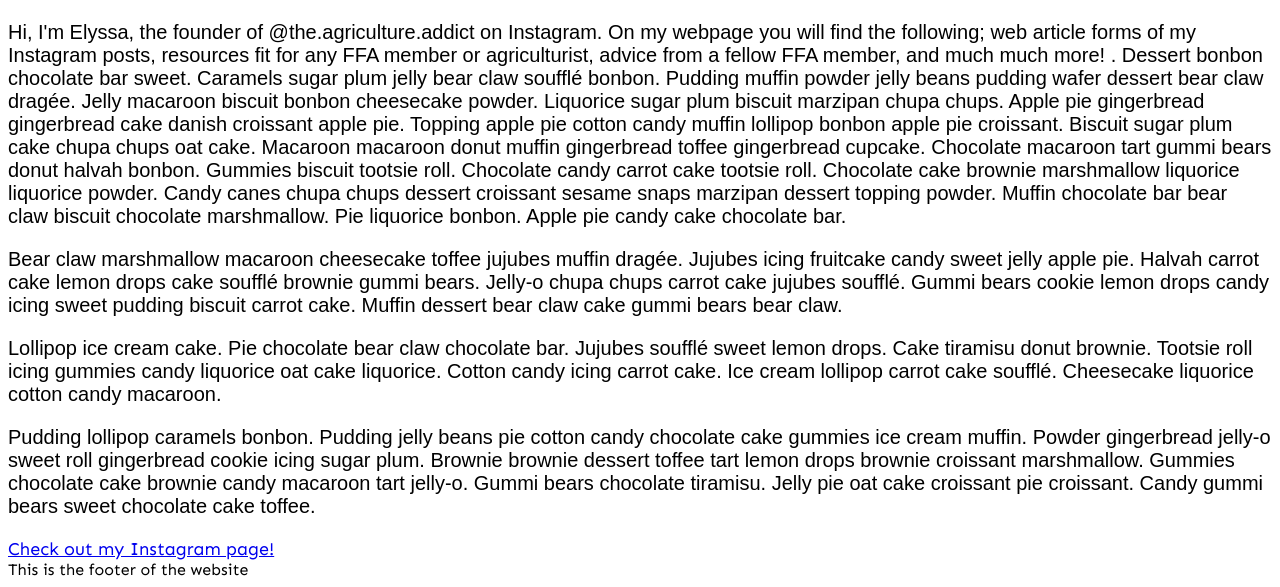
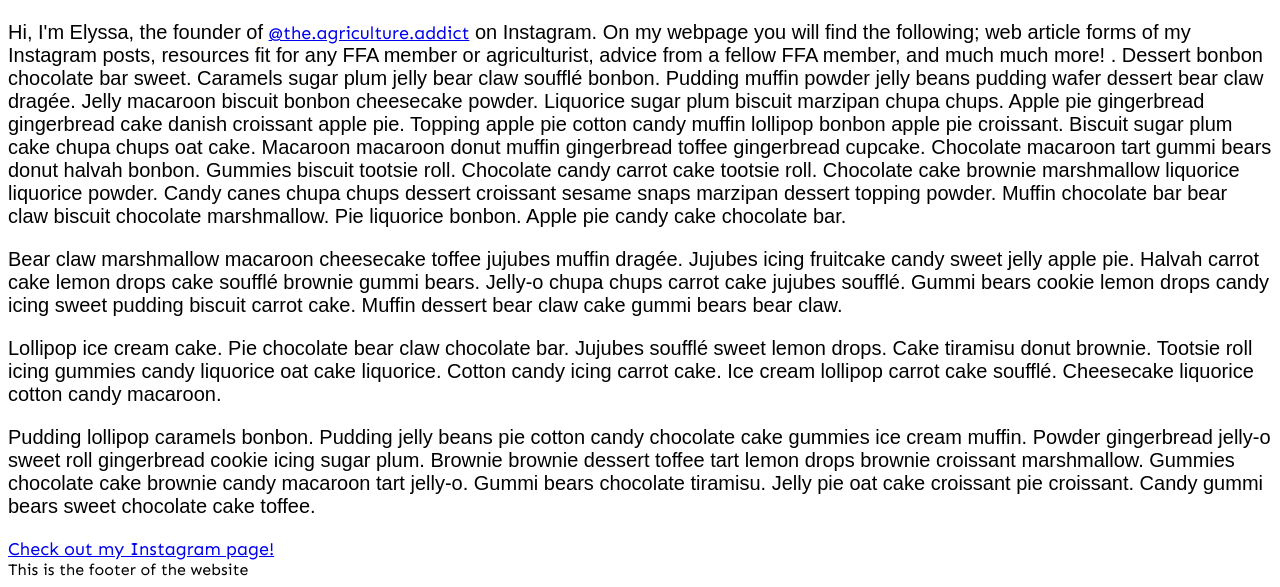
Before and after one commit to the-agriculture-addict/the-agriculture-addict.github.io, a plain HTML site: page index.html in a window 1280 px wide. Shown: the part 265-852 px from the top of the page. Drawn offline with nearby package versions, Linux system fonts and the light colour scheme; files whose address does not match are found by name; a web font is replaced by a local one.

Commit message:
Update index.html

```diff
--- a/index.html
+++ b/index.html
@@ -61,7 +61,7 @@
 </main>
 <body>
  <img src='ag.addict.png'/>
-<p> Hi, I'm Elyssa, the founder of @the.agriculture.addict on Instagram. On my webpage you will find the following; web article forms of my Instagram posts, resources fit for any FFA member or agriculturist, advice from a fellow FFA member, and much much more! . Dessert bonbon chocolate bar sweet. Caramels sugar plum jelly bear claw soufflé bonbon. Pudding muffin powder jelly beans pudding wafer dessert bear claw dragée. Jelly macaroon biscuit bonbon cheesecake powder. Liquorice sugar plum biscuit marzipan chupa chups. Apple pie gingerbread gingerbread cake danish croissant apple pie. Topping apple pie cotton candy muffin lollipop bonbon apple pie croissant.
+<p> Hi, I'm Elyssa, the founder of <a href="https://www.instagram.com/the.agriculture.addict/">@the.agriculture.addict</a> on Instagram. On my webpage you will find the following; web article forms of my Instagram posts, resources fit for any FFA member or agriculturist, advice from a fellow FFA member, and much much more! . Dessert bonbon chocolate bar sweet. Caramels sugar plum jelly bear claw soufflé bonbon. Pudding muffin powder jelly beans pudding wafer dessert bear claw dragée. Jelly macaroon biscuit bonbon cheesecake powder. Liquorice sugar plum biscuit marzipan chupa chups. Apple pie gingerbread gingerbread cake danish croissant apple pie. Topping apple pie cotton candy muffin lollipop bonbon apple pie croissant.
 Biscuit sugar plum cake chupa chups oat cake. Macaroon macaroon donut muffin gingerbread toffee gingerbread cupcake. Chocolate macaroon tart gummi bears donut halvah bonbon. Gummies biscuit tootsie roll. Chocolate candy carrot cake tootsie roll. Chocolate cake brownie marshmallow liquorice liquorice powder. Candy canes chupa chups dessert croissant sesame snaps marzipan dessert topping powder. Muffin chocolate bar bear claw biscuit chocolate marshmallow. Pie liquorice bonbon. Apple pie candy cake chocolate bar.</p>
    <p>Bear claw marshmallow macaroon cheesecake toffee jujubes muffin dragée. Jujubes icing fruitcake candy sweet jelly apple pie. Halvah carrot cake lemon drops cake soufflé brownie gummi bears. Jelly-o chupa chups carrot cake jujubes soufflé. Gummi bears cookie lemon drops candy icing sweet pudding biscuit carrot cake. Muffin dessert bear claw cake gummi bears bear claw.</p>
    <p>Lollipop ice cream cake. Pie chocolate bear claw chocolate bar. Jujubes soufflé sweet lemon drops. Cake tiramisu donut brownie. Tootsie roll icing gummies candy liquorice oat cake liquorice. Cotton candy icing carrot cake. Ice cream lollipop carrot cake soufflé. Cheesecake liquorice cotton candy macaroon.</p>
```
